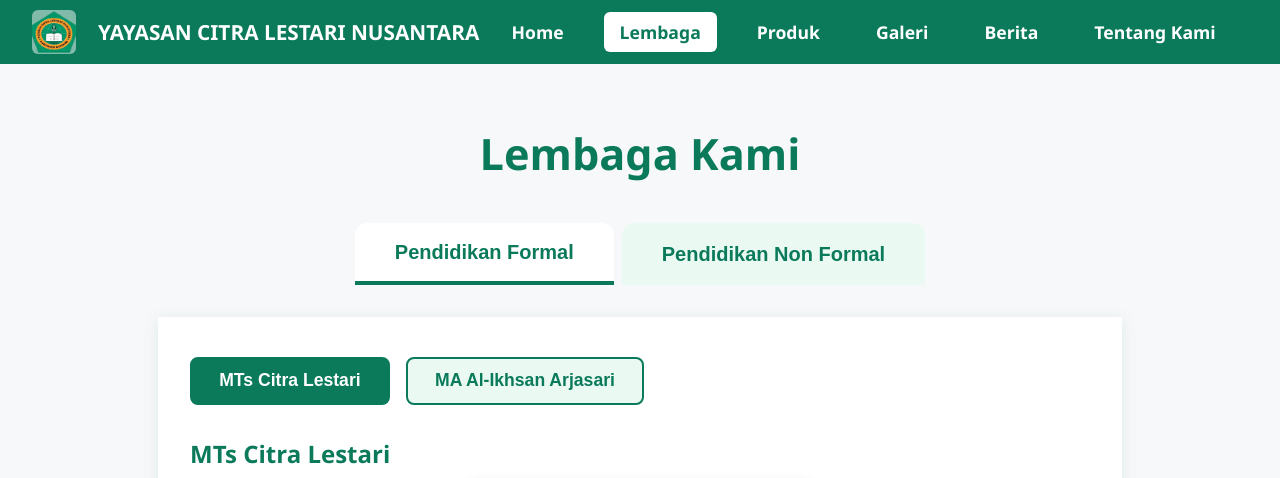
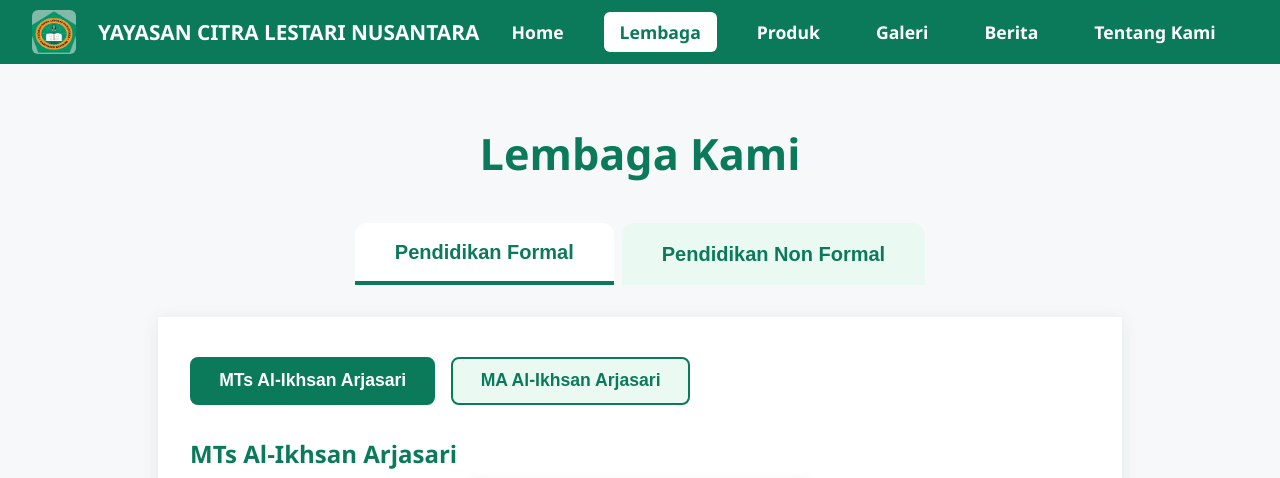
Before and after one commit to ilmalyakinn/yayasan_citra_lestari_nusantara, a plain HTML site: page lembaga.html in a window 1280 px wide. Shown: the top 478 px of the page. Drawn offline with Linux system fonts and the light colour scheme.

Commit message:
Update lembaga.html
Mengubah nama mts yang ada kesalahan nama

```diff
--- a/lembaga.html
+++ b/lembaga.html
@@ -53,14 +53,14 @@
       <div class="lembaga-tab-content" id="content-formal">
         <div class="lembaga-list">
           <button class="lembaga-item-btn active" onclick="showSekolah('mts')">
-            MTs Citra Lestari
+            MTs Al-Ikhsan Arjasari
           </button>
           <button class="lembaga-item-btn" onclick="showSekolah('ma')">
             MA Al-Ikhsan Arjasari
           </button>
         </div>
         <div class="lembaga-detail" id="detail-mts">
-          <h3>MTs Citra Lestari</h3>
+          <h3>MTs Al-Ikhsan Arjasari</h3>
           <div class="lembaga-slideshow" id="slideshow-mts"></div>
           <p>
             Madrasah Tsanawiyah dengan kurikulum unggulan, fasilitas lengkap,
```
